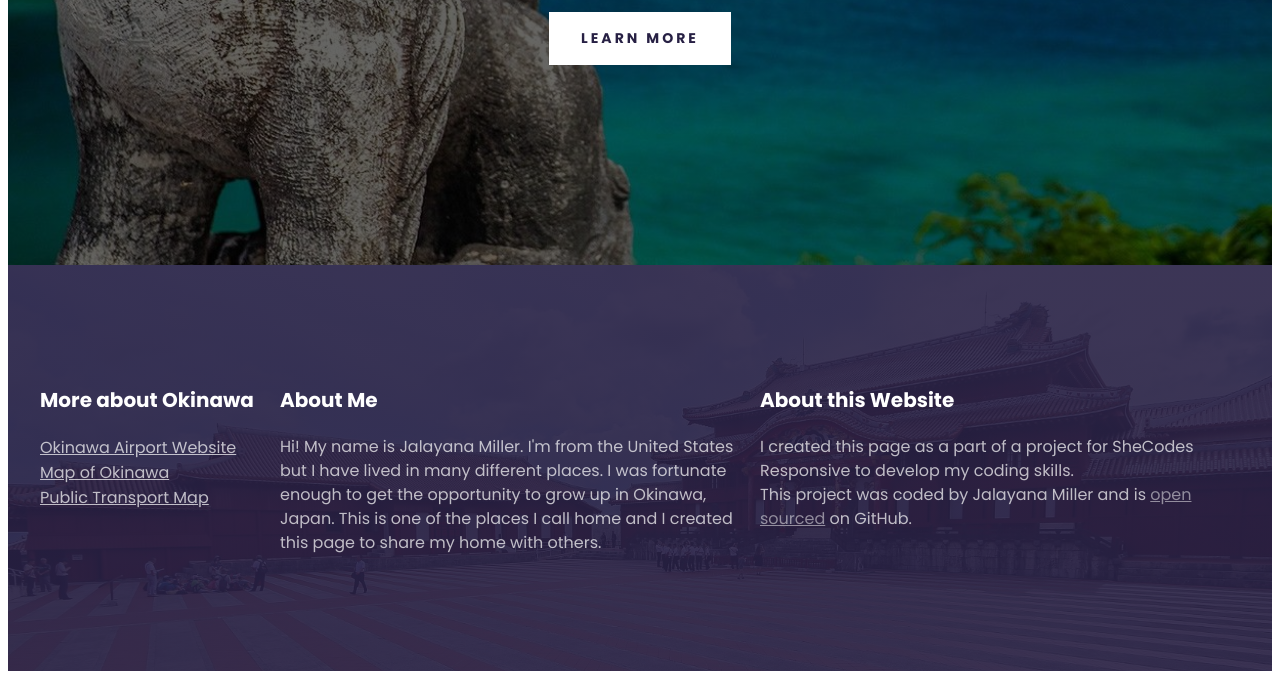
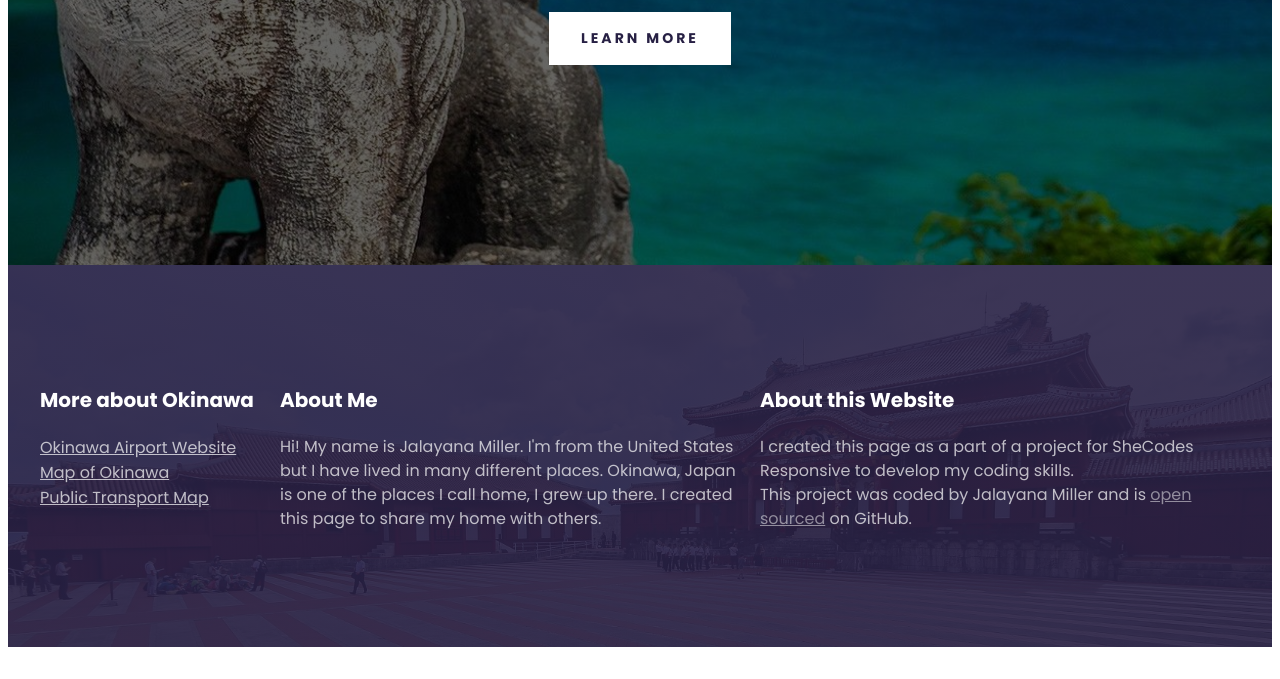
Before and after one commit to Jalayana/travel-passion-project, a plain HTML site: page index.html in a window 1280 px wide. Shown: the part 480-1159 px from the top of the page. After the commit the page ends 1135 px from the top, so only its background shows below. Drawn offline with Linux system fonts and the light colour scheme.

Commit message:
Updated the About Me footer p

```diff
--- a/index.html
+++ b/index.html
@@ -50,10 +50,9 @@
             <h3>About Me</h3>
             <p>
               Hi! My name is Jalayana Miller. I'm from the United States but I
-              have lived in many different places. I was fortunate enough to get
-              the opportunity to grow up in Okinawa, Japan. This is one of the
-              places I call home and I created this page to share my home with
-              others.
+              have lived in many different places. Okinawa, Japan is one of the
+              places I call home, I grew up there. I created this page to share
+              my home with others.
             </p>
           </div>
           <div>
```
